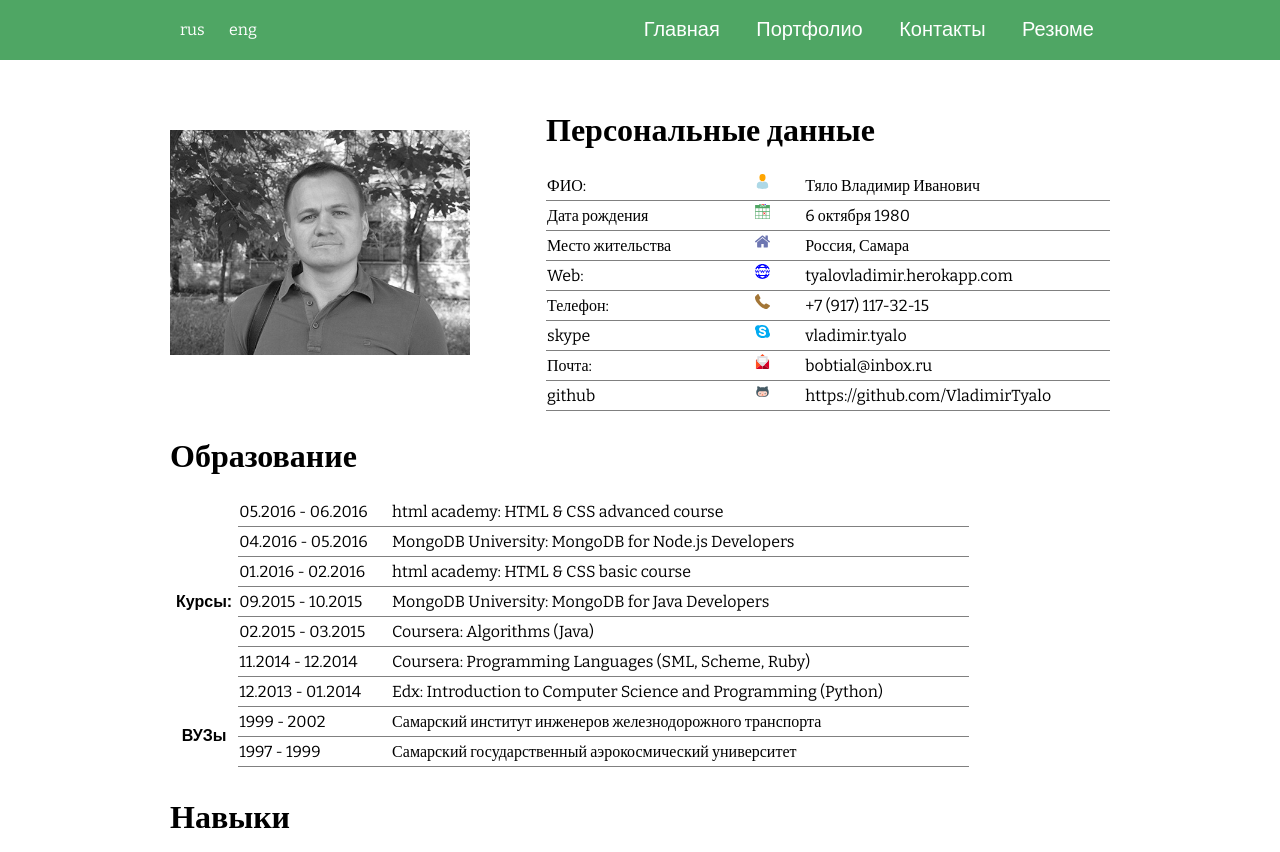
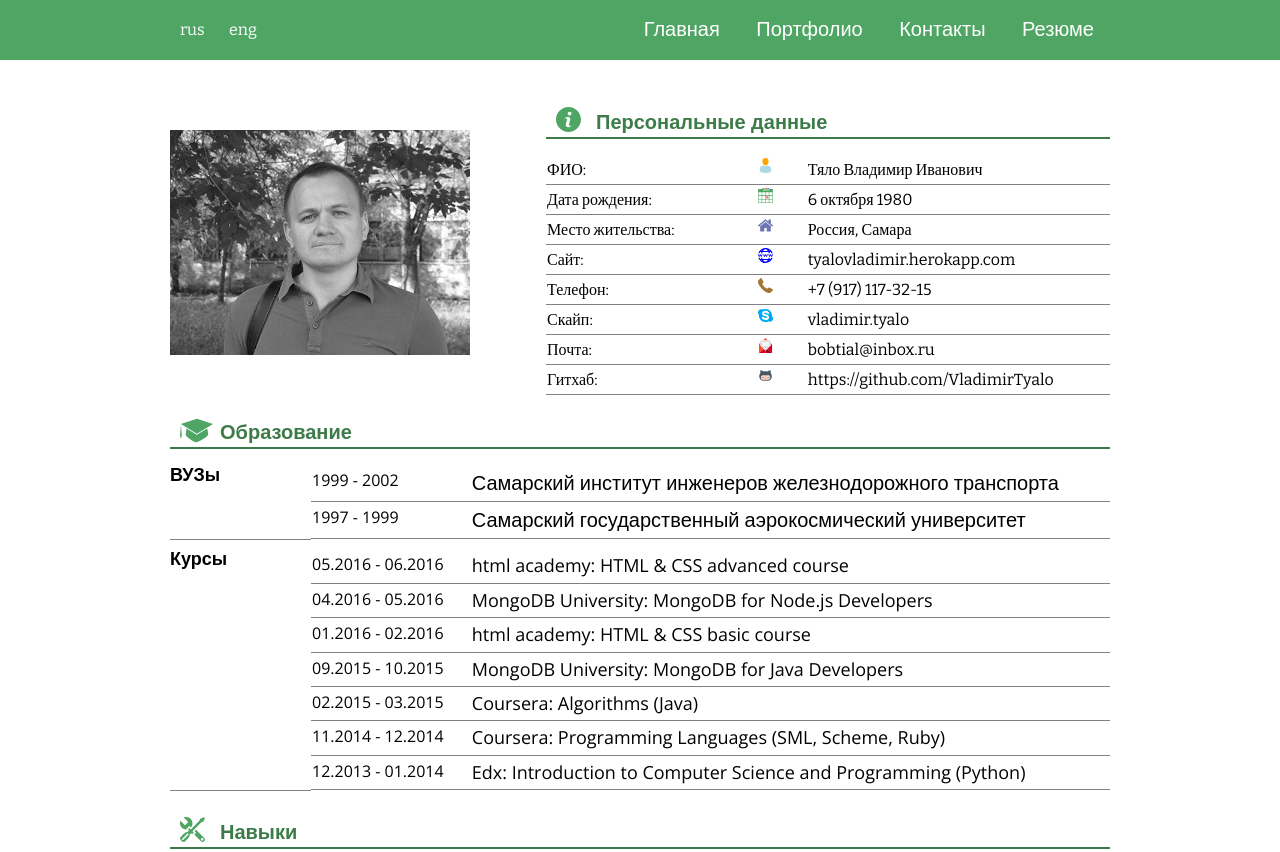
Before and after one commit to VladimirTyalo/personalPage, a plain HTML site: page resume-ru.html in a window 1280 px wide. Shown: the top 852 px of the page. Drawn offline with nearby package versions, Linux system fonts and the light colour scheme; a web font is replaced by a local one.

Commit message:
fix russian version of resume

```diff
--- a/css/style.css
+++ b/css/style.css
@@ -600,6 +600,9 @@ img {
     text-align: center;
     width: 20%; }
 
+.resume-ru .education td {
+  font-family: 'Open Sans', sans-serif; }
+
 .employment {
   width: 100%; }
   .employment__mobile {
@@ -961,8 +964,8 @@ img {
     line-height: 1.3rem;
     min-width: 150px; }
   .education__universities .education__descr {
-    font-size: 1.125rem;
-    line-height: 1.4625rem; }
+    font-size: 1.25rem;
+    line-height: 1.625rem; }
   .education__universities .education__date {
     font-size: 1rem;
     line-height: 1.3rem;
--- a/resume-ru.html
+++ b/resume-ru.html
@@ -5,17 +5,18 @@
     <meta name="viewport" content="width=device-width, initial-scale=1">
     <link href='https://fonts.googleapis.com/css?family=Bitter' rel='stylesheet' type='text/css'>
     <link href='https://fonts.googleapis.com/css?family=Neucha&subset=latin,cyrillic' rel='stylesheet' type='text/css'>
+    <link href='https://fonts.googleapis.com/css?family=Open+Sans&subset=latin,cyrillic' rel='stylesheet' type='text/css'>
 
     <link rel="stylesheet" href="css/style.min.css">
     <title>Владимир Тяло | Резюме</title>
   </head>
-  <body>
+  <body class="resume-ru">
 
     <header class="header">
       <div class="container">
         <div class="header__lang">
-          <a class="header__lang-link"  >rus</a>
-          <a  class="header__lang-link" href="resume.html">eng</a>
+          <a class="header__lang-link">rus</a>
+          <a class="header__lang-link" href="resume.html">eng</a>
         </div>
         <nav class="header__menu">
           <div class="header__menu-icon header__menu-icon--close"></div>
@@ -45,47 +46,47 @@
           <img class="resume__photo" src="img/my_photo.jpg" alt="Tyalo Vladimir Ivanovich" width="200" height="150">
         </div>
         <section class="details">
-          <h1>Персональные данные</h1>
+          <h2>Персональные данные</h2>
           <table class="details__list">
             <tr class="details__item">
               <td class="details__key">ФИО:</td>
               <td class="details__val details__val--name">Тяло Владимир Иванович</td>
             </tr>
             <tr class="details__item">
-              <td class="details__key">Дата рождения</td>
+              <td class="details__key">Дата рождения:</td>
               <td class="details__val details__val--dob">6 октября 1980</td>
             </tr>
             <tr class="details__item">
-              <td class="details__key">Место жительства</td>
+              <td class="details__key">Место жительства:</td>
               <td class="details__val details__val--home">Россия, Самара</td>
             </tr>
             <tr class="details__item">
-              <td class="details__key">Web:</td>
+              <td class="details__key">Сайт:</td>
               <td class="details__val details__val--web">
                 <a class="details__val-link" href="https://tyalovladimir.herokuapp.com" target="_blank">tyalovladimir.herokapp.com</a>
               </td>
             </tr>
             <tr class="details__item">
-              <td class="details__key">Телефон: </td>
+              <td class="details__key">Телефон:</td>
               <td class="details__val details__val--phone">
                 <a href="tel:+79171173215">+7 (917) 117-32-15</a>
               </td>
             </tr>
             <tr class="details__item">
-              <td class="details__key ">skype</td>
+              <td class="details__key ">Скайп:</td>
               <td class="details__val details__val--skype">
                 <a href="skype:vladimir.tyalo">vladimir.tyalo</a>
               </td>
             </tr>
             <tr class="details__item">
-              <td class="details__key">Почта: </td>
+              <td class="details__key">Почта:</td>
               <td class="details__val details__val--mail">
                 <a href="mailto:bobtial@inbox.ru" target="_top">bobtial@inbox.ru</a>
               </td>
             </tr>
 
             <tr class="details__item">
-              <td class="details__key">github</td>
+              <td class="details__key">Гитхаб:</td>
               <td class="details__val details__val--github">
                 <a href="https://github.com/VladimirTyalo" target="_blank">https://github.com/VladimirTyalo</a>
               </td>
@@ -95,14 +96,25 @@
 
 
         <section class="education">
-          <h1>Образование</h1>
-          <table>
-            <col class="education__column-one">
-            <col class="education__column-two">
-            <col class="education__column-three">
+          <h2>Образование</h2>
 
+          <div class="education__title">ВУЗы</div>
+          <table class="education__universities">
+            <caption class="education__header">ВУЗы</caption>
+            <tr class="education__item ">
+              <td class="education__date">1999 - 2002</td>
+              <td class="education__descr">Самарский институт инженеров железнодорожного транспорта</td>
+            </tr>
             <tr class="education__item">
-              <th class="education__descr" rowspan="7">Курсы:</th>
+              <td class="education__date">1997 - 1999</td>
+              <td class="education__descr">Самарский государственный аэрокосмический университет</td>
+            </tr>
+          </table>
+
+          <div class="education__title">Курсы</div>
+          <table class="education__courses">
+            <caption class="education__header">Курсы</caption>
+            <tr class="education__item">
               <td class="education__date">05.2016 - 06.2016</td>
               <td class="education__descr">html academy: HTML & CSS
                 advanced course
@@ -130,26 +142,16 @@
               <td class="education__date">11.2014 - 12.2014</td>
               <td class="education__descr">Coursera: Programming Languages (SML, Scheme, Ruby)</td>
             </tr>
-            <tr class="education__item education__item--courses">
+            <tr class="education__item ">
               <td class="education__date">12.2013 - 01.2014</td>
               <td class="education__descr">Edx: Introduction to Computer Science and Programming (Python)</td>
-            </tr>
-
-            <tr class="education__item education__item--universities">
-              <th class="education__header" rowspan="2">ВУЗы </th>
-              <td class="education__date">1999 - 2002</td>
-              <td class="education__descr">Самарский институт инженеров железнодорожного транспорта</td>
-            </tr>
-            <tr class="education__item">
-              <td class="education__date">1997 - 1999</td>
-              <td class="education__descr">Самарский государственный аэрокосмический университет</td>
             </tr>
           </table>
 
         </section>
 
         <section class="skills">
-          <h1 class="details__title">Навыки</h1>
+          <h2 class="details__title">Навыки</h2>
           <ul class="skills__list">
             <li class="skills__item">
               <span>HTML</span>
@@ -181,9 +183,9 @@
         </section>
 
         <section class="coding">
-          <h1 class="coding__title">Опыт разработки</h1>
+          <h2 class="coding__title">Опыт разработки</h2>
           <ul class="coding__list">
-            <li class="coding__sample">2016 Создание адаптивного сайта  "Mishka", используя подход mobile-first,
+            <li class="coding__sample">2016 Создание адаптивного сайта "Mishka", используя подход mobile-first,
               БЭМ методологию и SASS препроцессор.
             </li>
 
@@ -197,9 +199,9 @@
         </section>
 
         <section class="employment">
-          <h1>
+          <h2>
             Опыт работы
-          </h1>
+          </h2>
           <div class="employment__mobile">ОАО "Российские железные дороги"</div>
           <table>
             <col class="employment__column-one">
@@ -211,7 +213,7 @@
               </td>
               <td>
                 <b>Поездной диспетчер</b>
-                : руководство движением поездов, организация формировния поездов и рациональное распределение локомотивов, оперативное  руководство работниками станций (до 40 станций) и работниками смежных служб, ведение графика движения, журналов и другой документации.
+                : руководство движением поездов, организация формировния поездов и рациональное распределение локомотивов, оперативное руководство работниками станций (до 40 станций) и работниками смежных служб, ведение графика движения, журналов и другой документации.
               </td>
             </tr>
             <tr>
```
Also changed, not shown: resume.html (+4 -4 lines), css/style.min.css.
